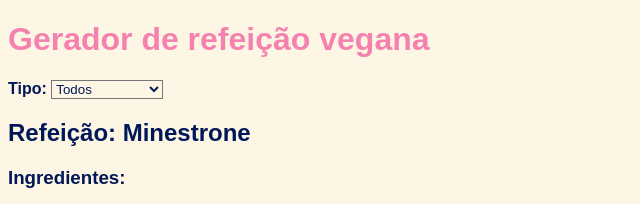
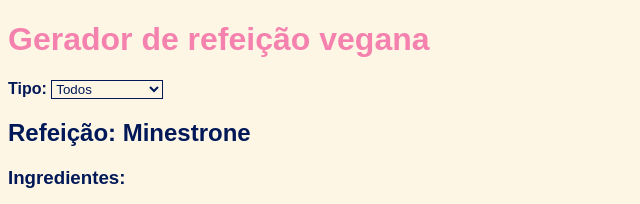
Before and after one commit to wlsf82/meal-suggestion, a plain HTML site: page src/index.html in a window 1280 px wide. Shown: the top 204 px of the page, 0-640 px from the left. Drawn offline with Linux system fonts and the light colour scheme.

Commit message:
Move html and js files to src folder

```diff
--- a/index.html
+++ b/src/index.html
@@ -12,6 +12,9 @@
     }
     label {
       font-weight: bold;
+    }
+    select {
+      border: 1px solid #001858 ;
     }
     h1 {
       color: #f582ae;
```
Also changed, not shown: src/script.js (renamed from script.js).
